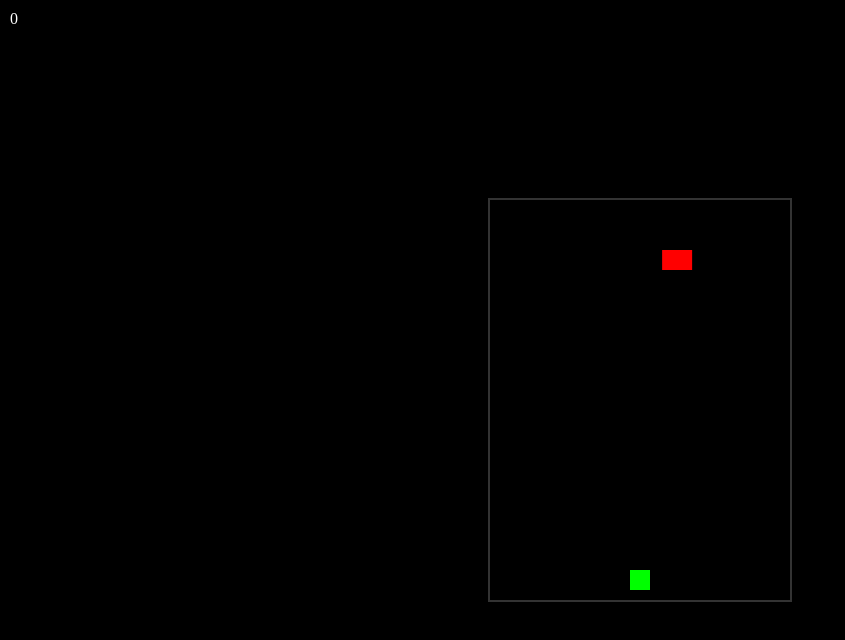
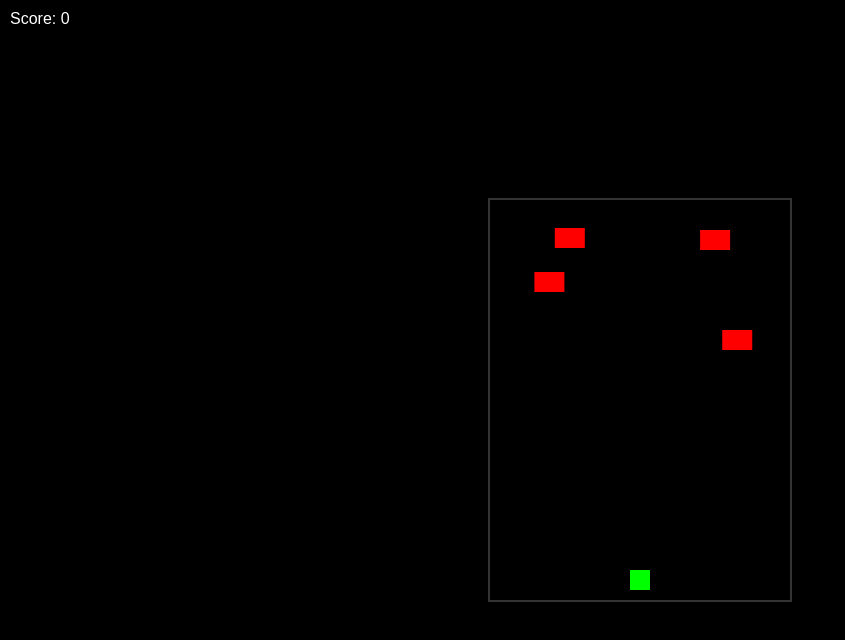
Before and after one commit to ristonrodrigues723/enemy_dodger, a plain HTML site: page index.html in a window 1280 px wide. Shown: the whole page, without its empty margins (0-845 px from the left). Drawn offline with Linux system fonts and the light colour scheme.

Commit message:
added necessary files

```diff
--- a/index.html
+++ b/index.html
@@ -1,30 +1,119 @@
 <!DOCTYPE html>
-<html lang="en">
+<html>
 <head>
+    <title>Space Dodge</title>
     <style>
-        * { margin: 0; }
-        #g { position: fixed; top: 50%; left: 50%; transform: translate(-50%, -50%); border: 2px solid #333; }
-        #s { position: fixed; top: 10px; left: 10px; color: #fff; }
+        body { margin: 0; overflow: hidden; background: black; }
+        #game {
+            position: absolute;
+            top: 50%;
+            left: 50%;
+            transform: translate(-50%, -50%);
+            border: 2px solid #333;
+        }
+        #score {
+            position: absolute;
+            top: 10px;
+            left: 10px;
+            color: white;
+            font-family: Arial;
+        }
     </style>
 </head>
-<body style="background:#000;">
-    <canvas id="g" width="300" height="400"></canvas>
-    <div id="s">0</div>
+<body>
+    <canvas id="game" width="300" height="400"></canvas>
+    <div id="score">Score: 0</div>
     <script>
-        let c = document.getElementById`g`, x = c.getContext`2d`, h = document.getElementById`s`, p = {x: 150, y: 370}, o = [], S = 0, v = 2, L = _ => {
-            x.clearRect(0, 0, 300, 400);
-            x.fillStyle = "#0f0";
-            x.fillRect(p.x - 10, p.y, 20, 20);
-            x.fillStyle = "#f00";
-            o.forEach(e => x.fillRect(e.x, e.y, 30, 20));
-            o = o.filter(e => (e.y += v, e.y < 400 || (S++, h.textContent = S, v += .1, 0)));
-            Math.random() < .02 && o.push({x: Math.random() * 270, y: -20});
-            o.some(e => p.x < e.x + 30 && p.x + 20 > e.x && 370 < e.y + 20 && 390 > e.y) && (alert('Game Over: ' + S), o = [], S = 0, v = 2, h.textContent = 0);
-            requestAnimationFrame(L)
+        const canvas = document.getElementById('game');
+        const ctx = canvas.getContext('2d');
+        const scoreEl = document.getElementById('score');
+
+        let player = {
+            x: canvas.width/2,
+            y: canvas.height-30,
+            size: 20
         };
-        c.onmousemove = e => p.x = e.clientX - c.getBoundingClientRect().left;
-        c.ontouchmove = e => { e.preventDefault(); p.x = e.touches[0].clientX - c.getBoundingClientRect().left };
-        L()
+
+        let obstacles = [];
+        let score = 0;
+        let gameSpeed = 2;
+
+        function drawPlayer() {
+            ctx.fillStyle = '#00ff00';
+            ctx.fillRect(player.x - player.size/2, player.y, player.size, player.size);
+        }
+
+        function createObstacle() {
+            obstacles.push({
+                x: Math.random() * (canvas.width - 30),
+                y: -20,
+                width: 30,
+                height: 20
+            });
+        }
+
+        function drawObstacles() {
+            ctx.fillStyle = '#ff0000';
+            obstacles.forEach(obs => {
+                ctx.fillRect(obs.x, obs.y, obs.width, obs.height);
+            });
+        }
+
+        function moveObstacles() {
+            obstacles = obstacles.filter(obs => {
+                obs.y += gameSpeed;
+                if (obs.y > canvas.height) {
+                    score++;
+                    scoreEl.textContent = `Score: ${score}`;
+                    gameSpeed += 0.1;
+                    return false;
+                }
+                return true;
+            });
+        }
+
+        function checkCollision() {
+            return obstacles.some(obs => {
+                return player.x < obs.x + obs.width &&
+                       player.x + player.size > obs.x &&
+                       player.y < obs.y + obs.height &&
+                       player.y + player.size > obs.y;
+            });
+        }
+
+        function gameLoop() {
+            ctx.clearRect(0, 0, canvas.width, canvas.height);
+
+            drawPlayer();
+            drawObstacles();
+            moveObstacles();
+
+            if (Math.random() < 0.02) createObstacle();
+
+            if (checkCollision()) {
+                alert(`Game Over! Score: ${score}`);
+                obstacles = [];
+                score = 0;
+                gameSpeed = 2;
+                scoreEl.textContent = 'Score: 0';
+            }
+
+            requestAnimationFrame(gameLoop);
+        }
+
+        canvas.addEventListener('mousemove', (e) => {
+            const rect = canvas.getBoundingClientRect();
+            player.x = e.clientX - rect.left;
+        });
+
+        canvas.addEventListener('touchmove', (e) => {
+            e.preventDefault();
+            const rect = canvas.getBoundingClientRect();
+            const touch = e.touches[0];
+            player.x = touch.clientX - rect.left;
+        });
+
+        gameLoop();
     </script>
 </body>
 </html>
```
Also changed, not shown: minified.html (added, +1 -0 lines), dataurl.txt (added).
